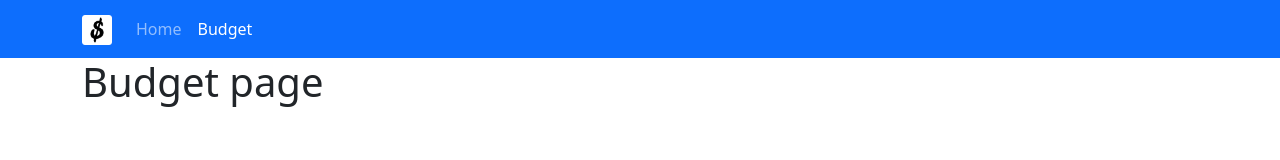
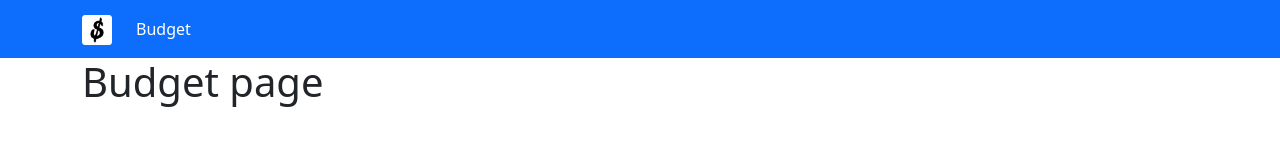
Before and after one commit to yehorDorosh/budget-fe, a React (Create React App) app: page /budget in a window 1280 px wide. Shown: the top 160 px of the page. Built offline with nearby package versions, Linux system fonts and the light colour scheme.

Commit message:
Add links store

```diff
--- a/src/App.tsx
+++ b/src/App.tsx
@@ -1,5 +1,8 @@
 import { Fragment } from 'react';
 import { Routes, Route } from 'react-router-dom';
+
+import { useAppDispatch } from './hooks/useReduxTS';
+import { getPath } from './store/navigation/navigation-actions';
 
 import Home from './pages/Home';
 import Budget from './pages/Budget';
@@ -7,13 +10,15 @@ import Header from './components/layout/header/Header';
 import PageLayout from './components/layout/page-layout/PageLayout';
 
 function App() {
+  const dispatch = useAppDispatch();
+
   return (
     <Fragment>
       <Header />
       <PageLayout>
         <Routes>
           <Route path="/" element={<Home />} />
-          <Route path="/budget" element={<Budget />} />
+          <Route path={ dispatch(getPath('Budget')) } element={<Budget />} />
         </Routes>
       </PageLayout>
     </Fragment>
--- a/src/components/navbar/NavBar.tsx
+++ b/src/components/navbar/NavBar.tsx
@@ -1,21 +1,16 @@
 import { Fragment, useState } from 'react';
-
-import { links } from '../../types';
+import { useAppSelector } from '../../hooks/useReduxTS';
 
 import BackDrop from '../ui/backdrop/BackDrop';
 import NavMenu from './NavMenu';
 import BurgerNav from '../ui/button/BurgerNav';
 import SiteLogo from './SiteLogo';
 
-const LINKS: links = [
-  { label: 'Home', path: '/' },
-  { label: 'Budget', path: '/budget' },
-];
-
 const NavBar = () => {
   const [menuIsOpen, setMenuIsOpen] = useState<boolean>(false);
+  const links = useAppSelector(state => state.navigation.links);
 
-  function burgerHandler() {
+  function menuHandler() {
     setMenuIsOpen((prevState) => !prevState);
   }
 
@@ -24,11 +19,11 @@ const NavBar = () => {
       <div className="navbar navbar-expand-md navbar-dark bg-primary">
         <div className="container">
           <SiteLogo />
-          <BurgerNav onClick={burgerHandler} />
-          <NavMenu show={menuIsOpen} onClosing={burgerHandler} links={LINKS} />
+          <BurgerNav onClick={menuHandler} />
+          <NavMenu show={menuIsOpen} onClosing={menuHandler} links={links} />
         </div>
       </div>
-      <BackDrop timeout={150} show={menuIsOpen} onClick={burgerHandler} />
+      <BackDrop timeout={150} show={menuIsOpen} onClick={menuHandler} />
     </Fragment>
   );
 };
--- a/src/components/navbar/NavMenu.tsx
+++ b/src/components/navbar/NavMenu.tsx
@@ -2,13 +2,13 @@ import React from 'react';
 import { NavLink } from 'react-router-dom';
 import CSSTransition from 'react-transition-group/CSSTransition';
 
-import { links } from '../../types';
+import { links as linksType } from '../../types';
 
 interface NavMenuProps {
-  show: boolean,
-  onClosing(): void,
-  links: links,
-};
+  show: boolean;
+  onClosing(): void;
+  links: linksType;
+}
 
 const NavMenu: React.FC<NavMenuProps> = (props) => {
   return (
@@ -43,15 +43,13 @@ const NavMenu: React.FC<NavMenuProps> = (props) => {
         </div>
         <div className="offcanvas-body">
           <ul className="navbar-nav me-auto mb-2 mb-lg-0">
-            {
-              props.links.map((link, i) => (
-                <li key={i + link.path} className="nav-item">
-                  <NavLink to={link.path} className="nav-link">
-                    { link.label }
-                  </NavLink>
-                </li>
-              ))
-            }
+            {props.links.map((link, i) => (
+              <li key={i + link.path} className="nav-item">
+                <NavLink to={link.path} className="nav-link" onClick={props.onClosing}>
+                  {link.label}
+                </NavLink>
+              </li>
+            ))}
           </ul>
         </div>
       </div>
--- a/src/store/index.tsx
+++ b/src/store/index.tsx
@@ -1,9 +1,11 @@
 import { configureStore } from '@reduxjs/toolkit';
 import weatherSlice from './weather/weather-slice';
+import navigationSlice from './navigation/navigation-slice';
 
 const store = configureStore({
   reducer: {
     weather: weatherSlice,
+    navigation: navigationSlice,
   },
 });
 
--- /dev/null
+++ b/src/store/navigation/navigation-actions.tsx
@@ -0,0 +1,10 @@
+import { AppDispatch } from '../index';
+import { useAppSelector } from '../../hooks/useReduxTS';
+
+export const getPath = (page: string) => {
+  return (dispatch: AppDispatch): string => {
+    const links = useAppSelector(state => state.navigation.links);
+    const currentLink = links.find(link => link.page === page);
+    return currentLink ? currentLink.path : '';
+  };
+};
--- /dev/null
+++ b/src/store/navigation/navigation-slice.tsx
@@ -0,0 +1,25 @@
+import { createSlice, PayloadAction } from '@reduxjs/toolkit';
+
+import { links as linksType } from '../../types';
+
+interface navigationState {
+  links: linksType;
+}
+
+const initialState: navigationState = {
+  links: [
+    { page: 'Budget', label: 'Budget', path: '/budget' },
+  ],
+};
+
+const navigationSlice = createSlice({
+  name: 'navigation',
+  initialState,
+  reducers: {
+
+  },
+});
+
+export const navigationActions = navigationSlice.actions;
+
+export default navigationSlice.reducer;
--- a/src/types.tsx
+++ b/src/types.tsx
@@ -8,6 +8,7 @@ export interface weatherData {
 };
 
 export interface link {
+  page: string,
   label: string,
   path: string,
 };
```
